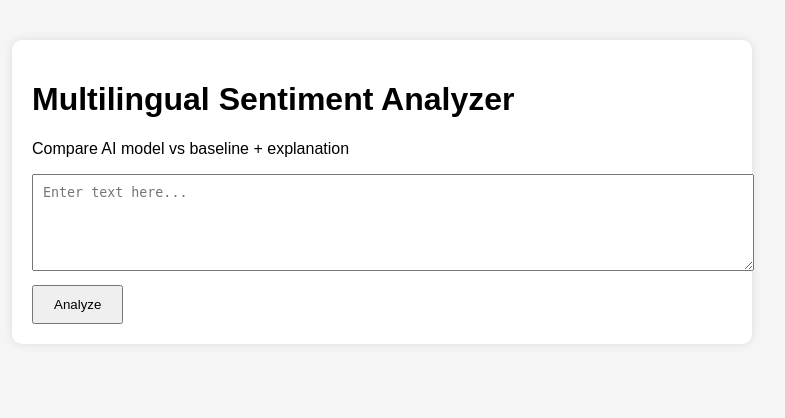
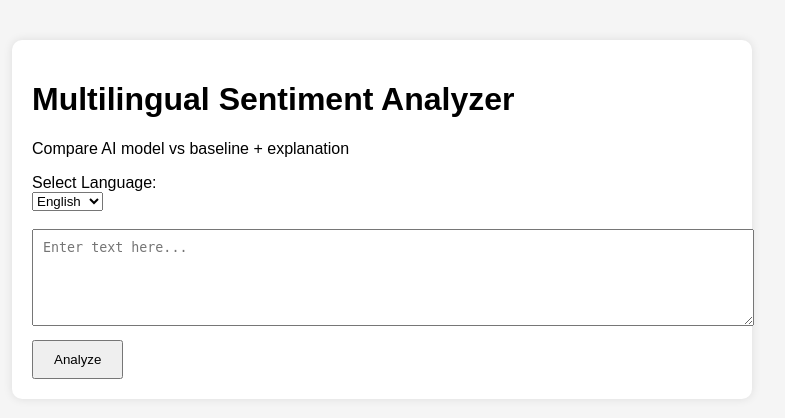
Before and after one commit to CesarGL12/CGLProject, a Flask app: page / in a window 1280 px wide. Shown: the top 418 px of the page, without its empty margins (258-1043 px from the left). Run offline with Flask 3, Linux system fonts and the light colour scheme.

Commit message:
SCRUM-36: Connect Backend Prediction Service to Web UI

```diff
--- a/app.py
+++ b/app.py
@@ -10,17 +10,25 @@ def index():
     baseline = None
     important_words = None
     text = ""
+    language = "en"
+    error = None
 
     if request.method == "POST":
-        text = request.form["text"]
+        text = request.form.get("text", "").strip()
+        language = request.form.get("language", "en")
 
-        result = predict_text(text)
-        explanation = explain_text(text)
+        if not text:
+            error = "Please enter some text before analyzing."
+        elif len(text) > 500:
+            error = "Text is too long (max 500 characters)."
+        else:
+            result = predict_text(text, language)
+            explanation = explain_text(text, language)
 
-        prediction = result["prediction"]
-        confidence = result["confidence"]
-        baseline = baseline_predict(text)
-        important_words = explanation["important_words"]
+            prediction = result["prediction"]
+            confidence = result["confidence"]
+            baseline = baseline_predict(text)
+            important_words = explanation["important_words"]
 
     return render_template(
         "index.html",
@@ -28,7 +36,9 @@ def index():
         confidence=confidence,
         baseline=baseline,
         important_words=important_words,
-        text=text
+        text=text,
+        language=language,
+        error=error
     )
 
 if __name__ == "__main__":
--- a/src/prediction_service.py
+++ b/src/prediction_service.py
@@ -73,3 +73,44 @@ def baseline_predict(text: str) -> str:
         return "negative"
     else:
         return "neutral"
+
+import pandas as pd
+
+def evaluate_models():
+    """
+    Compare model vs baseline on sample datasets.
+    Returns accuracy dictionary.
+    """
+
+    paths = [
+        "data/sample/en_sample.csv",
+        "data/sample/es_sample.csv",
+        "data/sample/fr_sample.csv"
+    ]
+
+    total = 0
+    correct_model = 0
+    correct_baseline = 0
+
+    for path in paths:
+        df = pd.read_csv(path)
+
+        for _, row in df.iterrows():
+            text = row["text"]
+            true_label = row["label"]
+
+            model_pred = predict_text(text)["prediction"]
+            baseline_pred = baseline_predict(text)
+
+            if model_pred == true_label:
+                correct_model += 1
+
+            if baseline_pred == true_label:
+                correct_baseline += 1
+
+            total += 1
+
+    return {
+        "model_accuracy": round(correct_model / total, 4),
+        "baseline_accuracy": round(correct_baseline / total, 4)
+    }
--- a/templates/index.html
+++ b/templates/index.html
@@ -47,7 +47,20 @@
     <h1>Multilingual Sentiment Analyzer</h1>
     <p>Compare AI model vs baseline + explanation</p>
 
+    {% if error %}
+    <div style="color: red; margin-bottom: 15px;">
+        {{ error }}
+    </div>
+    {% endif %}
+
     <form method="POST">
+        <label for="language">Select Language:</label><br>
+        <select name="language">
+            <option value="en" {% if language == "en" %}selected{% endif %}>English</option>
+            <option value="es" {% if language == "es" %}selected{% endif %}>Spanish</option>
+            <option value="fr" {% if language == "fr" %}selected{% endif %}>French</option>
+        </select>
+        <br><br>
         <textarea name="text" rows="5" placeholder="Enter text here...">{{ text }}</textarea>
         <button type="submit">Analyze</button>
     </form>
```
